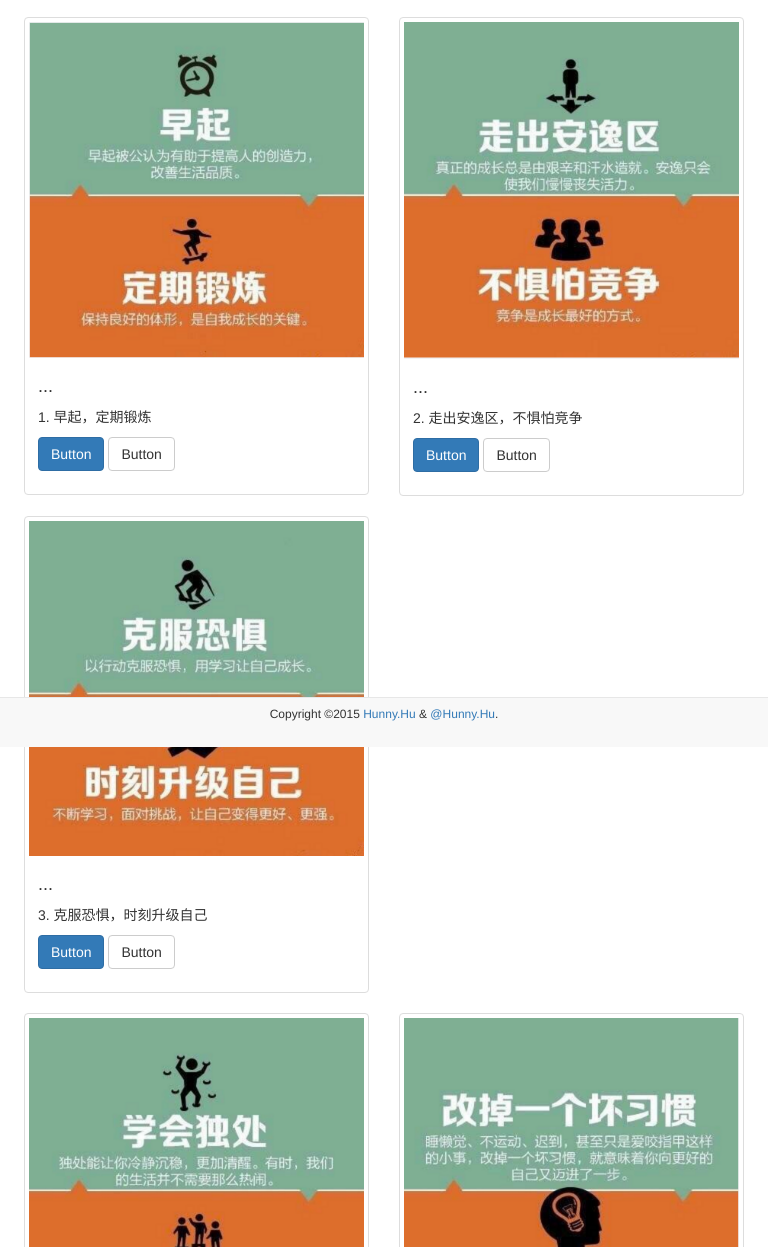
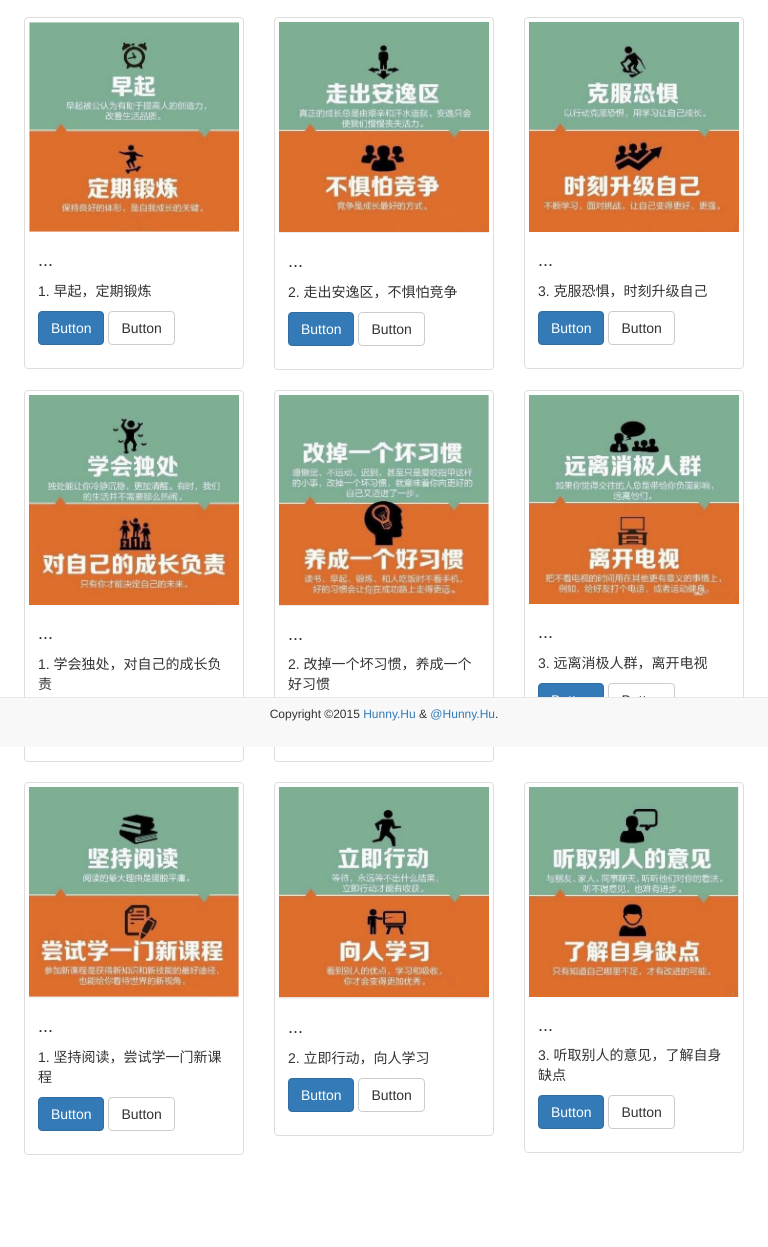
Before and after one commit to hunny/hunny.github.io, a website: page index.html in a window 768 px wide. Shown: the part 53-1300 px from the top of the page. Drawn offline with Linux system fonts and the light colour scheme.

Commit message:
Refactor Responsive Image in col-sm-6

```diff
--- a/index.html
+++ b/index.html
@@ -77,9 +77,9 @@
         </nav>
         <div class="container container-fluid">
             <div class="row" ng-repeat="item in items">
-                <div class="col-xs-12 col-sm-6 col-md-4 col-lg-4" ng-repeat="image in item">
+                <div class="col-xs-12 col-sm-6 col-sm-image-3 col-md-4 col-lg-4" ng-repeat="image in item">
                     <div class="thumbnail">
-                        <img src="src/resource/indexImg/{{image.name}}.{{image.type}}" alt="{{image.name}}">
+                        <img src="src/resource/indexImg/{{image.name}}.{{image.type}}" class="img-responsive" alt="{{image.name}}">
                         <div class="caption">
                             <h4>...</h4>
                             <p>{{($index + 1)}}. {{image.name.replace('_', '，')}}</p>
--- a/src/css/index.css
+++ b/src/css/index.css
@@ -24,3 +24,8 @@ body {
 		padding-right: 0px;
 	}
 }
+@media (min-width: 768px) and (max-width: 991px) {
+	.col-sm-image-3 {
+		width:33.33333333%;
+	}
+}
```
